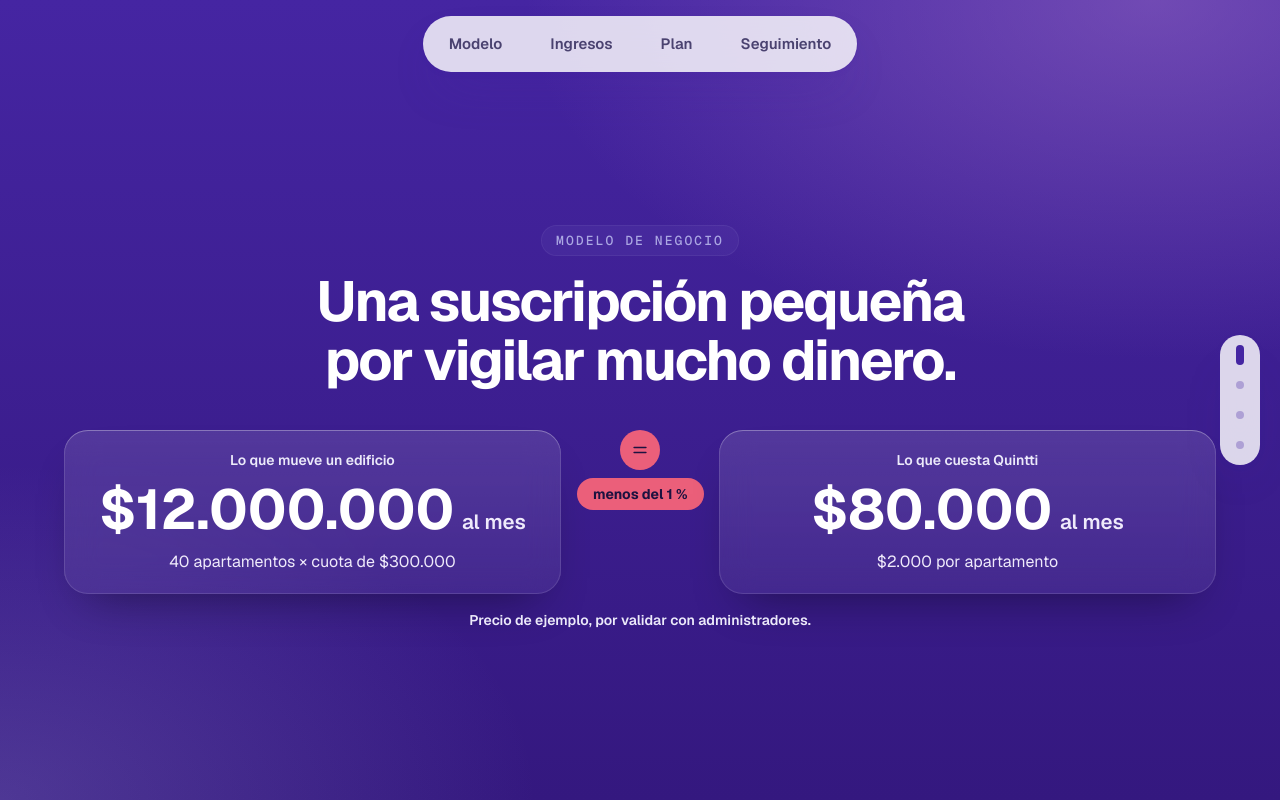
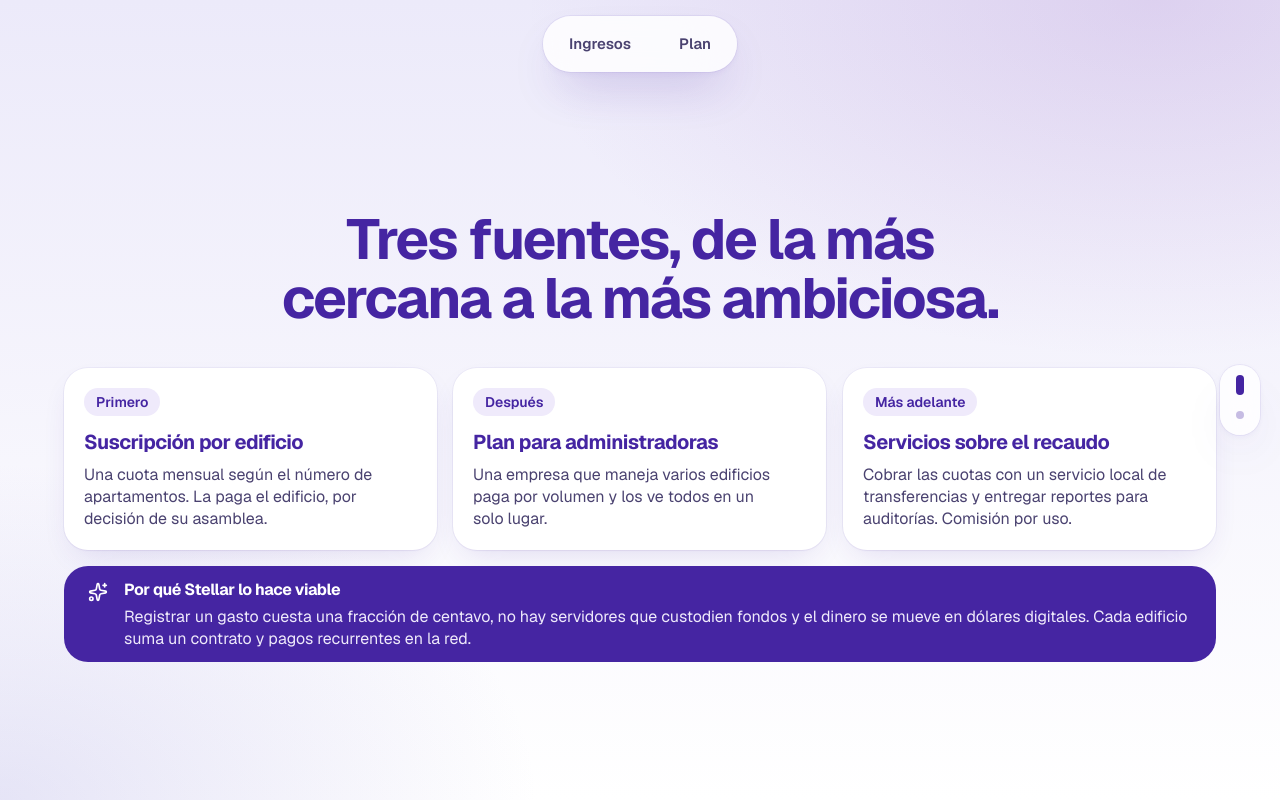
Before and after one commit to ErickGS28/quintti, a Next.js app in the folder frontend/: page /negocio in a window 1280 px wide. Shown: the top 800 px of the page. Built offline with nearby package versions, Linux system fonts and the light colour scheme.

Commit message:
chore: cut the landing to three screens and /negocio to two for a shorter walkthrough

```diff
--- a/frontend/src/app/negocio/_sections/BusinessPage.tsx
+++ b/frontend/src/app/negocio/_sections/BusinessPage.tsx
@@ -1,4 +1,4 @@
-import { Check, Equal, ListChecks, Sparkles } from "lucide-react";
+import { Sparkles } from "lucide-react";
 
 import { Badge } from "@/components/atoms/Badge";
 import { Card } from "@/components/atoms/Card";
@@ -10,50 +10,20 @@ import { SlideRail } from "@/components/organisms/SlideRail";
 import { SpotlightTracker } from "@/components/organisms/SpotlightTracker";
 import { negocioCopy } from "@/copy/negocio.es";
 
-const { nav, model, income, plan, follow } = negocioCopy;
+const { nav, income, plan } = negocioCopy;
 
+/** The screens on the page. */
 const LINKS = [
-  { id: model.id, label: nav.model },
   { id: income.id, label: nav.income },
   { id: plan.id, label: nav.plan },
-  { id: follow.id, label: nav.steps },
 ];
 
-/** A money amount large, with its period ("al mes") smaller beside it, so it stays on one line. */
-function Amount({ value }: { value: string }) {
-  const [amount, ...period] = value.split(" ");
-  return (
-    <p className="mt-3 flex flex-wrap items-baseline justify-center gap-x-2 leading-none font-bold tracking-[-0.03em] text-slide-title">
-      <span className="text-[length:clamp(2rem,min(4.6vw,7.5vh),3.5rem)]">{amount}</span>
-      <span className="text-[length:clamp(1.0625rem,1.6vw,1.375rem)] font-semibold tracking-normal text-slide-text">
-        {period.join(" ")}
-      </span>
-    </p>
-  );
-}
-
-function Checklist({ items }: { items: readonly string[] }) {
-  return (
-    <ul className="mt-4 grid gap-2.5 short:mt-3 short:gap-2">
-      {items.map((item) => (
-        <li key={item} className="flex items-start gap-3 leading-snug text-slide-text">
-          <span
-            aria-hidden="true"
-            className="mt-0.5 flex size-5 shrink-0 items-center justify-center rounded-full bg-royal-soft text-royal"
-          >
-            <Check className="size-3" strokeWidth={3.5} />
-          </span>
-          {item}
-        </li>
-      ))}
-    </ul>
-  );
-}
-
 /**
- * The business model and the plan after the hackathon, in four screens like the landing: what a
- * building pays against what it moves, where the income comes from, the steps ahead and what we do
- * first. Shared by address, not linked from the landing. Static.
+ * The business model and the plan after the hackathon, in the landing's style: where the income
+ * comes from and the steps ahead. For now it is cut to these two screens so the recorded
+ * walkthrough stays short. The other two ("Modelo": what a building moves against what it pays, and
+ * "Seguimiento": what is done first and how it is measured) are in git history (commit 44237e0) and
+ * their copy is still in `copy/negocio.es.ts`. Shared by address, not linked from the landing. Static.
  */
 export function BusinessPage() {
   return (
@@ -79,34 +49,6 @@ export function BusinessPage() {
       <main>
         {/* The sticky menu takes room above the first screen; pull the screen up so it still fits the window. */}
         <div className="-mt-14">
-          <Chapter id={model.id} tone="royal">
-            <ScreenHeading eyebrow={model.eyebrow} title={model.title} lead={model.lead} />
-            <div className="mt-[clamp(1.5rem,5vh,3rem)] grid gap-4 md:grid-cols-[1fr_auto_1fr]">
-              <Card surface="glass" padding="lg" spotlight className="reveal flex flex-col justify-center text-center short:p-5">
-                <p className="text-sm font-semibold text-slide-muted">{model.moved.label}</p>
-                <Amount value={model.moved.value} />
-                <p className="mt-3 text-slide-text">{model.moved.detail}</p>
-              </Card>
-
-              <div className="reveal flex flex-col items-center gap-2">
-                <span className="flex size-12 items-center justify-center rounded-full bg-coral text-on-coral short:size-10">
-                  <Equal className="size-5" aria-hidden="true" />
-                </span>
-                <span className="rounded-full bg-coral px-4 py-1.5 text-sm font-bold whitespace-nowrap text-on-coral">
-                  {model.share}
-                </span>
-              </div>
-
-              <Card surface="glass" padding="lg" spotlight className="reveal flex flex-col justify-center text-center short:p-5">
-                <p className="text-sm font-semibold text-slide-muted">{model.price.label}</p>
-                <Amount value={model.price.value} />
-                <p className="mt-3 text-slide-text">{model.price.detail}</p>
-              </Card>
-            </div>
-            <p className="reveal mt-6 text-center text-sm font-semibold text-slide-muted short:mt-4">{model.note}</p>
-          </Chapter>
-        </div>
-
           <Chapter id={income.id} tone="lilac">
             <ScreenHeading eyebrow={income.eyebrow} title={income.title} compact />
             <ul className="mt-[clamp(1.5rem,5vh,3rem)] grid gap-4 md:grid-cols-3">
@@ -128,6 +70,7 @@ export function BusinessPage() {
               </div>
             </div>
           </Chapter>
+        </div>
 
         <Chapter id={plan.id} tone="mist">
           <ScreenHeading eyebrow={plan.eyebrow} title={plan.title} lead={plan.lead} />
@@ -148,29 +91,6 @@ export function BusinessPage() {
             ))}
           </ol>
         </Chapter>
-
-        <Chapter id={follow.id} tone="royal">
-          <ScreenHeading eyebrow={follow.eyebrow} title={follow.title} compact />
-          <div className="mt-[clamp(1.5rem,5vh,3rem)] grid gap-4 md:grid-cols-2">
-            <Card surface="glass" padding="lg" spotlight className="reveal short:p-5">
-              <p className="flex items-center gap-2 text-lg font-bold tracking-tight text-slide-title">
-                <Sparkles className="size-5" aria-hidden="true" />
-                {follow.first.title}
-              </p>
-              <Checklist items={follow.first.items} />
-            </Card>
-            <Card surface="glass" padding="lg" spotlight className="reveal short:p-5">
-              <p className="flex items-center gap-2 text-lg font-bold tracking-tight text-slide-title">
-                <ListChecks className="size-5" aria-hidden="true" />
-                {follow.measure.title}
-              </p>
-              <Checklist items={follow.measure.items} />
-            </Card>
-          </div>
-          <p className="reveal mx-auto mt-6 max-w-3xl text-center text-lg leading-relaxed text-pretty text-slide-text short:mt-4 short:text-base">
-            {follow.today}
-          </p>
-        </Chapter>
       </main>
       <SpotlightTracker />
     </div>
--- a/frontend/src/features/landing/components/LandingNav.tsx
+++ b/frontend/src/features/landing/components/LandingNav.tsx
@@ -1,15 +1,17 @@
 import { FloatingNav } from "@/components/molecules/FloatingNav";
 import { landingCopy } from "@/copy/landing.es";
-import { classNames } from "@/lib/ui/class-names";
 
-const { nav, problem, solution, example, why } = landingCopy;
+const { nav, problem, why } = landingCopy;
 
-/** On phones only two links fit; the rest appear from medium screens up. */
+/**
+ * Only the screens that are on the page. The solution and the example links are commented out with
+ * their screens (see `LandingPage`).
+ */
 const LINKS = [
-  { id: problem.id, label: nav.problem, onPhone: false },
-  { id: solution.id, label: nav.solution, onPhone: true },
-  { id: example.id, label: nav.example, onPhone: true },
-  { id: why.id, label: nav.why, onPhone: false },
+  { id: problem.id, label: nav.problem },
+  // { id: solution.id, label: nav.solution },
+  // { id: example.id, label: nav.example },
+  { id: why.id, label: nav.why },
 ];
 
 /** Floating, rounded menu with the section links centered. The logo lives in the hero, not here. */
@@ -21,10 +23,7 @@ export function LandingNav() {
           <a
             key={link.id}
             href={`#${link.id}`}
-            className={classNames(
-              "min-h-11 items-center rounded-full px-4 text-sm font-semibold text-ink-soft transition-colors duration-200 hover:bg-royal-soft hover:text-royal sm:px-5 sm:text-[0.9375rem]",
-              link.onPhone ? "flex" : "hidden md:flex",
-            )}
+            className="flex min-h-11 items-center rounded-full px-4 text-sm font-semibold text-ink-soft transition-colors duration-200 hover:bg-royal-soft hover:text-royal sm:px-5 sm:text-[0.9375rem]"
           >
             {link.label}
           </a>
--- a/frontend/src/features/landing/components/LandingPage.tsx
+++ b/frontend/src/features/landing/components/LandingPage.tsx
@@ -3,29 +3,31 @@ import { SlideRail } from "@/components/organisms/SlideRail";
 import { SpotlightTracker } from "@/components/organisms/SpotlightTracker";
 import { landingCopy } from "@/copy/landing.es";
 
-import { ExampleSection } from "./ExampleSection";
+// import { ExampleSection } from "./ExampleSection";
 import { Hero } from "./Hero";
 import { LandingFooter } from "./LandingFooter";
 import { LandingNav } from "./LandingNav";
 import { ProblemSection } from "./ProblemSection";
-import { SolutionSection } from "./SolutionSection";
+// import { SolutionSection } from "./SolutionSection";
 import { WhyStellarSection } from "./WhyStellarSection";
 
-const { nav, hero, problem, solution, example, why } = landingCopy;
+const { nav, hero, problem, why } = landingCopy;
 
 /** The screens a reader can jump to, for the pager on the right edge. */
 const RAIL_ITEMS = [
   { id: hero.id, label: nav.home },
   { id: problem.id, label: nav.problem },
-  { id: solution.id, label: nav.solution },
-  { id: example.id, label: nav.example },
+  // { id: solution.id, label: nav.solution },
+  // { id: example.id, label: nav.example },
   { id: why.id, label: nav.why },
 ];
 
 /**
- * The presentation page, one idea per screen: the hero, the problem, the solution (the rules, then
- * the flow), a clickable example, and why it needs Stellar. Scrolling settles on each screen
- * (`data-snap-page` turns it on). Static apart from the example and the pager.
+ * The presentation page, one idea per screen. For now it is cut down to three screens so the
+ * recorded walkthrough stays short: the hero, the problem and why it needs Stellar. The solution
+ * (rules and flow), the clickable example and the "what changes" screen are commented out, not
+ * deleted: restore them here, in `LandingNav` and in `WhyStellarSection`. Scrolling settles on each
+ * screen (`data-snap-page` turns it on). Static apart from the pager.
  */
 export function LandingPage() {
   return (
@@ -38,8 +40,8 @@ export function LandingPage() {
       <main>
         <Hero />
         <ProblemSection />
-        <SolutionSection />
-        <ExampleSection />
+        {/* <SolutionSection /> */}
+        {/* <ExampleSection /> */}
         <WhyStellarSection />
       </main>
       <LandingFooter />
--- a/frontend/src/features/landing/components/WhyStellarSection.tsx
+++ b/frontend/src/features/landing/components/WhyStellarSection.tsx
@@ -1,5 +1,6 @@
-import { Check, Eye, Landmark, Timer, X } from "lucide-react";
-import type { ReactNode } from "react";
+import { Check, X } from "lucide-react";
+// import { Eye, Landmark, Timer } from "lucide-react";
+// import type { ReactNode } from "react";
 
 import { Card } from "@/components/atoms/Card";
 import { Chapter } from "@/components/molecules/Chapter";
@@ -10,15 +11,16 @@ import { classNames } from "@/lib/ui/class-names";
 const { why } = landingCopy;
 const [, webHeader, stellarHeader] = why.compare.headers;
 
-const ICONS: ReactNode[] = [
-  <Landmark key="rules" className="size-6" aria-hidden="true" />,
-  <Eye key="ledger" className="size-6" aria-hidden="true" />,
-  <Timer key="speed" className="size-6" aria-hidden="true" />,
-];
+// Icons of the "Lo que cambia" screen, commented out with it (see below).
+// const ICONS: ReactNode[] = [
+//   <Landmark key="rules" className="size-6" aria-hidden="true" />,
+//   <Eye key="ledger" className="size-6" aria-hidden="true" />,
+//   <Timer key="speed" className="size-6" aria-hidden="true" />,
+// ];
 
 /**
- * Why this needs Stellar and not a normal app, in two screens: a side-by-side comparison, then the
- * three reasons.
+ * Why this needs Stellar and not a normal app: a side-by-side comparison. A second screen with the
+ * three reasons ("Lo que cambia") exists but is commented out for now.
  */
 export function WhyStellarSection() {
   return (
@@ -62,6 +64,7 @@ export function WhyStellarSection() {
         </div>
       </Chapter>
 
+      {/* The "Lo que cambia" screen is off for now to keep the walkthrough short. Restore it by uncommenting.
       <Chapter tone="lilac">
         <ScreenHeading eyebrow={why.itemsEyebrow} title={why.itemsTitle} />
         <ul className="mt-[clamp(1.5rem,5vh,3rem)] grid gap-4 md:grid-cols-3">
@@ -78,6 +81,7 @@ export function WhyStellarSection() {
           ))}
         </ul>
       </Chapter>
+      */}
     </>
   );
 }
```
Also changed, not shown: 1 other file (tests, documents, lock files or other folders). Lines whose indentation alone changed are shown as unchanged.
